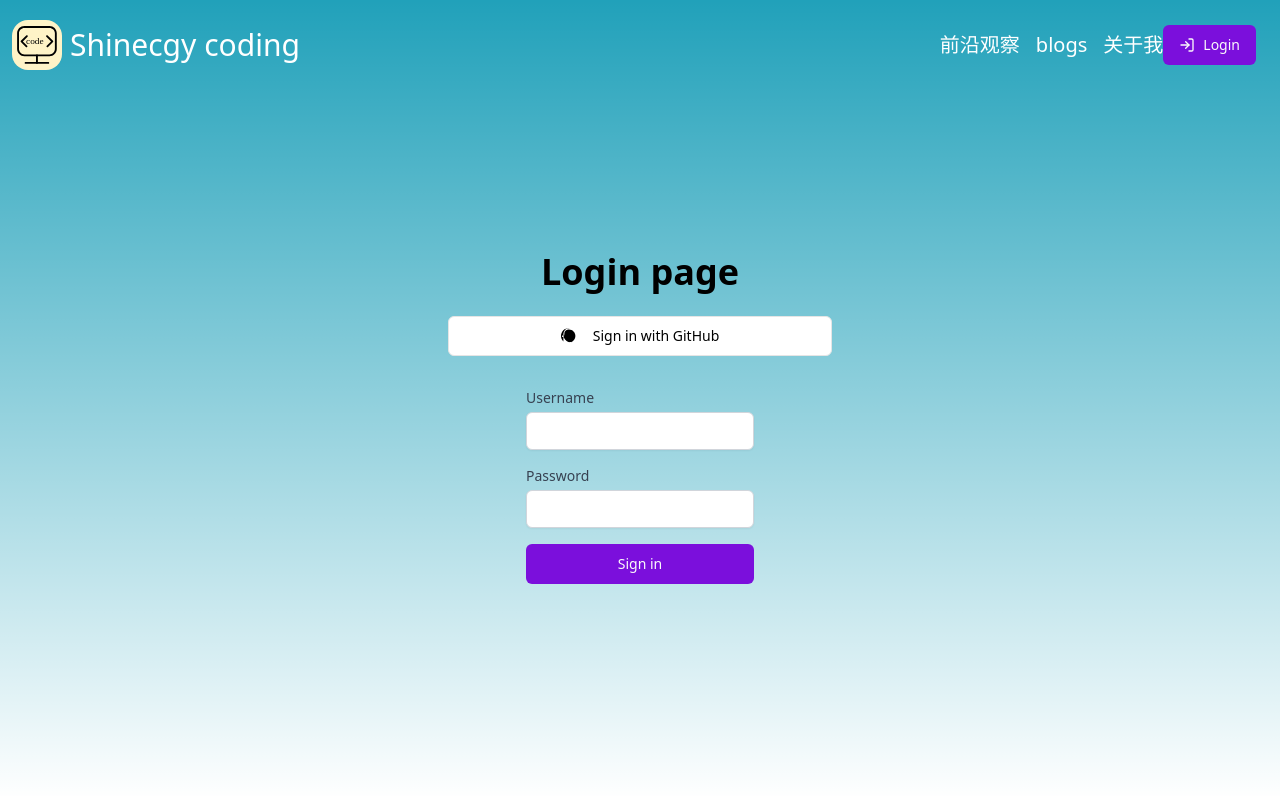
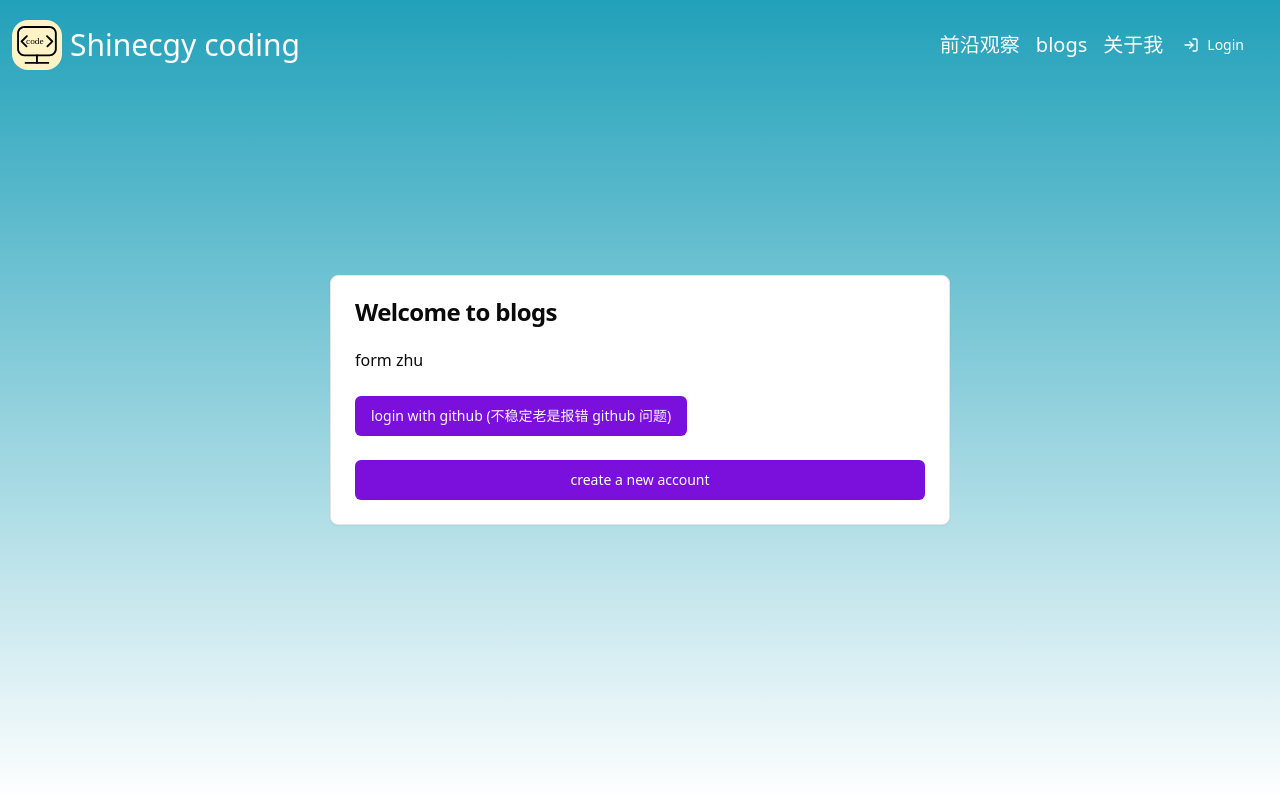
Before and after one commit to caoguangyao28/next-demo, a Next.js app: page /auth/login in a window 1280 px wide. Shown: the top 796 px of the page. Built offline with nearby package versions, Linux system fonts and the light colour scheme; no server answers.

Commit message:
feat: 完善登陆页面效果-1

```diff
--- /dev/null
+++ b/src/app/(hero)/auth/login/layout.tsx
@@ -0,0 +1,11 @@
+export default function LoginLayout({
+    children
+}: Readonly<{
+  children: React.ReactNode;
+}>) {
+    return (
+      <section className={"w-full items-center min-w-min h-full rounded-2xl  overflow-auto p-5 flex justify-center"}>
+        {children}
+      </section>
+    )
+}
--- a/src/app/(hero)/auth/login/page.tsx
+++ b/src/app/(hero)/auth/login/page.tsx
@@ -2,46 +2,15 @@
  * login 登录页面
  * @author caoguangyao
  */
-import { Button } from "@/components/ui/button"; // 假设shadcn/ui的Button组件路径为 "@/components/ui/button"
+import {LoginForm} from "@/components/auth/LoginForm";
+
+export const metadata = {
+  title: 'Login',
+  description: 'Login page',
+};
 
 export default function Login() {
   return (
-    <div className="flex flex-col items-center justify-center min-h-screen">
-      <h1 className="text-4xl font-bold mb-6">Login page</h1>
-      <Button variant="outline" className="w-full max-w-sm">
-        <svg className="mr-2 h-4 w-4" aria-hidden="true" xmlns="http://www.w3.org/2000/svg" viewBox="0 0 20 20" fill="currentColor">
-          <path d="M10 0C4.477 0 0 4.477 0 10c0 2.761 1.193 5.183 3.006 6.859v-5.637h-1.665v-2h3.333v-.861C3.333 4.826 6.254 2 10 2c4.418 0 8 3.582 8 8 0 3.537-2.292 6.539-5.438 7.894l-.354-.314a2.007 2.007 0 0 0-1.414 0l-.354.314C5.292 15.539 3 12.537 3 8c0-4.418 3.582-8 8-8z" />
-          <path d="M13.584 10l.354.314a2.007 2.007 0 0 0 1.414 0l.354-.314c.39-.369.597-.87.597-1.414s-.208-1.045-.597-1.414a2.014 2.014 0 0 0-2.414 0l-.354.314c-.39.369-.597.87-.597 1.414s.208 1.045.597 1.414zM10 16c-3.309 0-6-2.691-6-6s2.691-6 6-6 6 2.691 6 6-2.691 6-6 6z" />
-        </svg>
-        Sign in with GitHub
-      </Button>
-      <form className="mt-8 space-y-4">
-        <div>
-          <label htmlFor="username" className="block text-sm font-medium text-gray-700">
-            Username
-          </label>
-          <input
-            type="text"
-            id="username"
-            name="username"
-            className="mt-1 block w-full px-3 py-2 border border-gray-300 rounded-md shadow-sm placeholder-gray-400 focus:outline-none focus:ring-indigo-500 focus:border-indigo-500 sm:text-sm"
-          />
-        </div>
-        <div>
-          <label htmlFor="password" className="block text-sm font-medium text-gray-700">
-            Password
-          </label>
-          <input
-            type="password"
-            id="password"
-            name="password"
-            className="mt-1 block w-full px-3 py-2 border border-gray-300 rounded-md shadow-sm placeholder-gray-400 focus:outline-none focus:ring-indigo-500 focus:border-indigo-500 sm:text-sm"
-          />
-        </div>
-        <Button type="submit" className="w-full max-w-sm">
-          Sign in
-        </Button>
-      </form>
-    </div>
+    <LoginForm />
   );
 }
--- a/src/components/auth/AuthCard.tsx
+++ b/src/components/auth/AuthCard.tsx
@@ -1,13 +1,39 @@
+import {Card, CardContent, CardFooter, CardHeader, CardTitle} from "@/components/ui/card";
+import Socials from "@/components/auth/Socials";
+import BackButton from "@/components/auth/BackButton";
 
-export default function AuthCard() {
+
+type CardWrapperProps = {
+  children: React.ReactNode;
+  cardTile: string;
+  backButtonHref: string;
+  backButtonLable: string;
+  showSocials?: boolean;
+};
+
+export default function AuthCard({
+  children,
+  cardTile,
+  backButtonHref,
+  backButtonLable,
+  showSocials,
+}: CardWrapperProps) {
   return (
-    <div className="mx-auto flex w-full flex-col justify-center space-y-6 sm:w-[350px]">
-      <div className="flex flex-col space-y-2 text-center">
-        <h1 className="text-2xl font-semibold tracking-tight">
-          Create an account
-        </h1>
-
-      </div>
-    </div>
+    <Card className={'w-1/2'}>
+      <CardHeader>
+        <CardTitle>{cardTile}</CardTitle>
+      </CardHeader>
+      <CardContent>
+        {children}
+      </CardContent>
+      {showSocials && (
+        <CardFooter>
+          <Socials />
+        </CardFooter>
+      )}
+      <CardFooter>
+        <BackButton href={backButtonHref} label={backButtonLable} />
+      </CardFooter>
+    </Card>
   )
 }
--- /dev/null
+++ b/src/components/auth/BackButton.tsx
@@ -0,0 +1,10 @@
+import Link from "next/link";
+import {Button} from "@/components/ui/button";
+
+export default function BackButton({href, label}: {href: string, label: string}) {
+  return (
+    <Button className={"w-full font-medium"}>
+      <Link href={href} aria-label={label}>{label}</Link>
+    </Button>
+  )
+}
--- a/src/components/auth/LoginForm.tsx
+++ b/src/components/auth/LoginForm.tsx
@@ -1,7 +1,15 @@
-export default function LoginForm() {
+import AuthCard from "@/components/auth/AuthCard";
+export const LoginForm = () => {
   return (
+    <AuthCard
+      cardTile={'Welcome to blogs'}
+      backButtonHref={'/auth/register'}
+      backButtonLable={'create a new account'}
+      showSocials
+    >
     <div>
-      <h1>Login Form</h1>
+      form zhu
     </div>
-  );
+    </AuthCard>
+  )
 }
--- a/src/components/auth/Socials.tsx
+++ b/src/components/auth/Socials.tsx
@@ -1,8 +1,15 @@
+'use client'
+import {Button} from "@/components/ui/button";
+import {signIn} from "next-auth/react";
 
 export default function Socials() {
   return (
     <div className="flex gap-4">
-      第三方部分
+      <Button onClick={() => signIn('github',{
+        redirect: false,
+      })}>
+        login with github (不稳定老是报错 github 问题)
+      </Button>
     </div>
   )
 }
--- a/src/components/navigation/nav.tsx
+++ b/src/components/navigation/nav.tsx
@@ -8,8 +8,8 @@ export default async function Nav() {
   const session = await auth()
   return (
    !session ? (
-     <Button asChild={true}>
-      <Link className={'flex gap-2'} href="/src/app/(hero)/auth/login">
+     <Button className={'ml-2'} variant={'ghost'} size={'sm'} asChild={true}>
+      <Link className={'flex gap-2'} href="/auth/login">
         <LogIn size={16} /><span>Login</span>
       </Link>
      </Button>
--- a/src/server/auth.ts
+++ b/src/server/auth.ts
@@ -13,6 +13,7 @@ export const { handlers, auth, signIn, signOut } = NextAuth({
     Github({
       clientId: process.env.GITHUB_ID!,
       clientSecret: process.env.GITHUB_SECRET!,
+      allowDangerousEmailAccountLinking: true
     })
   ],
 })
```
Also changed, not shown: 1 other file (tests, documents, lock files or other folders).
